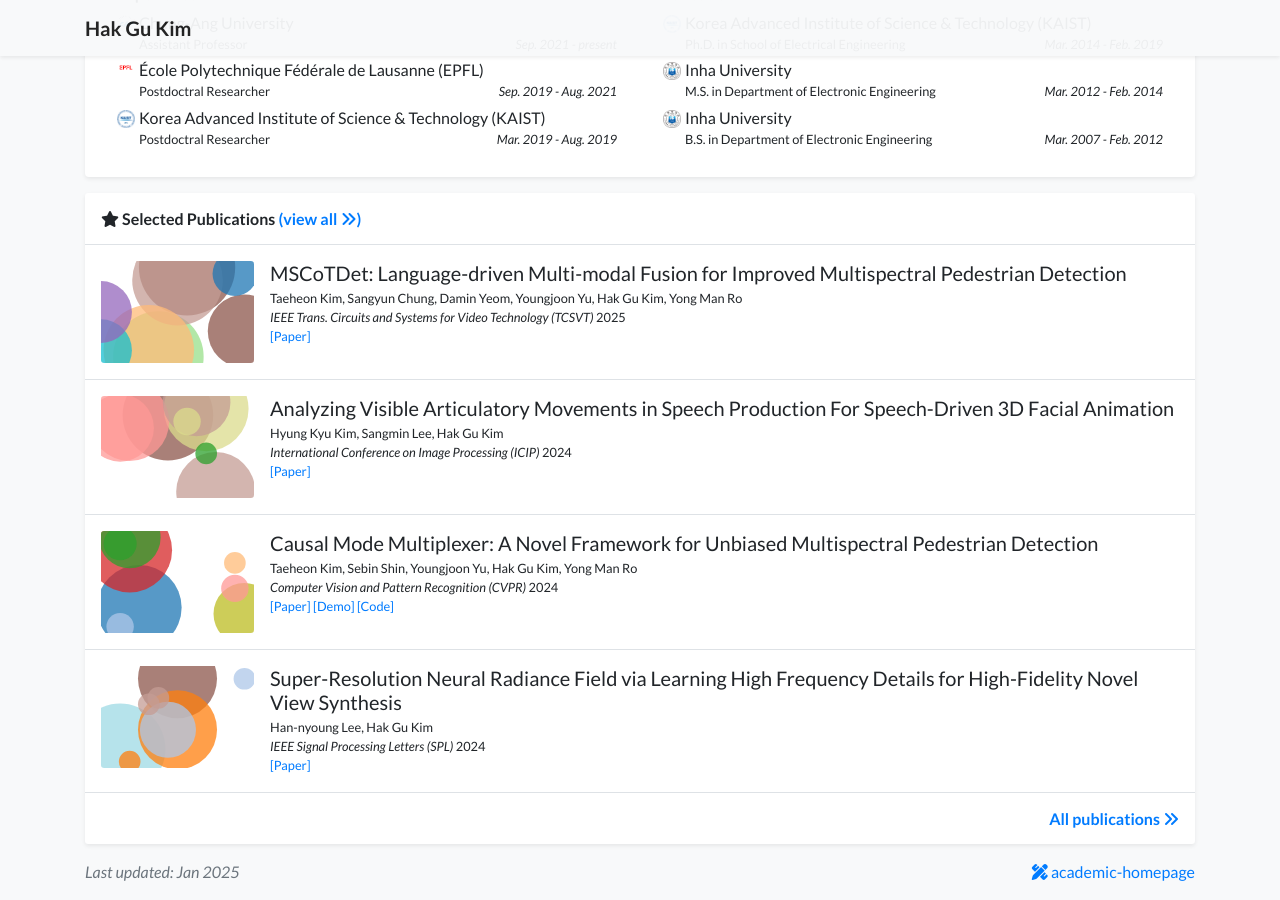
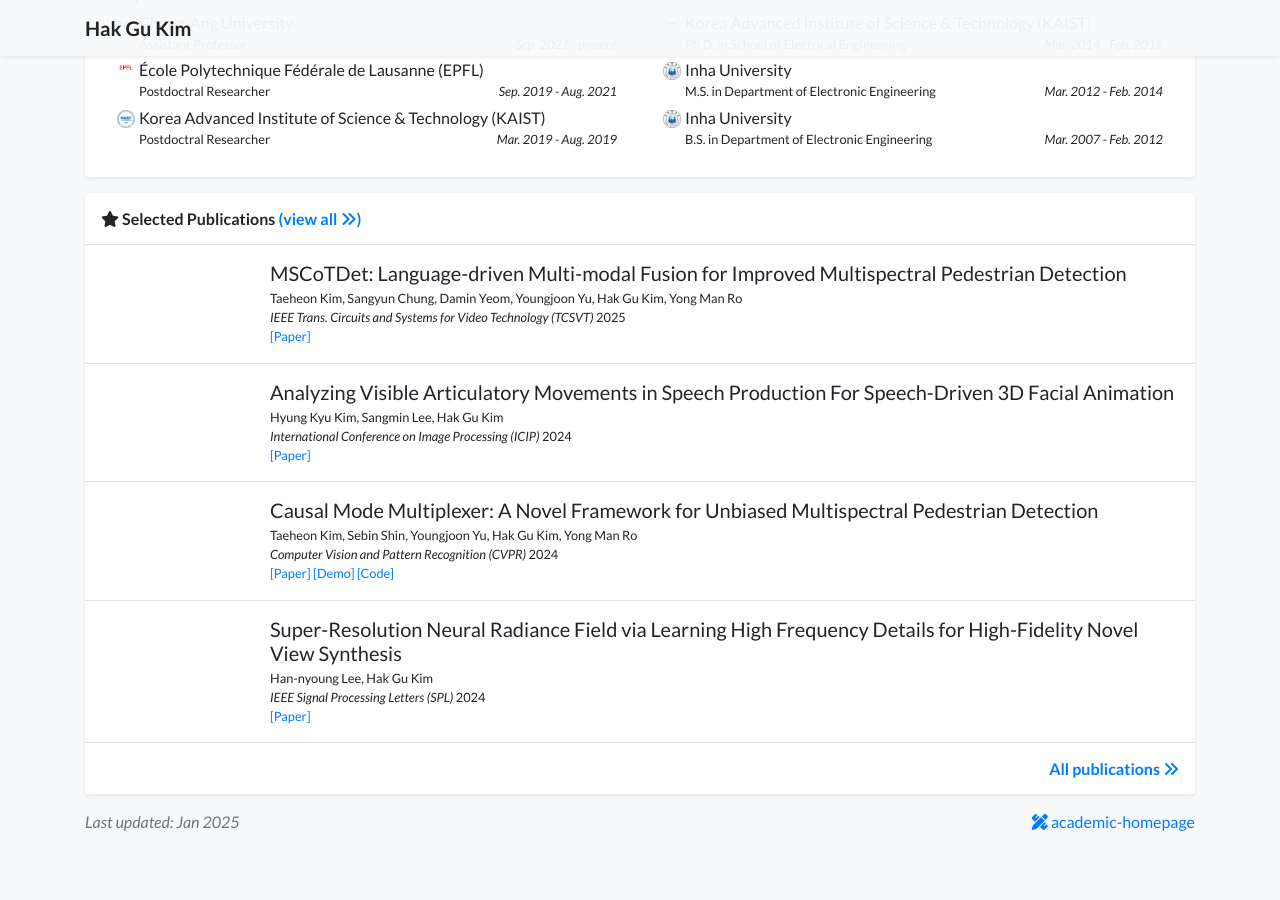
Before and after one commit to hgkimcau/hgkimcau.github.io, a Jekyll site: the page built from index.html, in a window 1280 px wide and 900 px high, scrolled down 753 px. Built offline with Jekyll 4.4.1, drawn with Linux system fonts in a browser that asks for light colours; nearby versions of some CDN libraries; a style sheet for code colours, icons or effects is not loaded; after the commit the page ends 1603 px from its top, so only the background shows below that.

Commit message:
Update publication_item.html

```diff
--- a/_includes/widgets/publication_item.html
+++ b/_includes/widgets/publication_item.html
@@ -2,11 +2,11 @@
 <div class="d-none d-md-block">
     <div class="row no-gutters {% unless include.hide_bottom_border %}border-bottom{% endunless %} border-gray">
         <div class="col-md-3 col-xl-2 mb-md-0 p-md-3">
-            {%- if item.cover -%}
+            <!-- {%- if item.cover -%}
             <img data-src="{{ item.cover | relative_url }}" alt="{{ item.title }}" class="lazy w-100 rounded-sm" src="{{ '/assets/images/empty_300x200.png' | relative_url }}">
             {%- else -%}
             <svg class="bubble-visual-hash lazy w-100 rounded-sm" data-bubble-visual-hash="{{ item.id }}" viewBox="0 0 300 200"></svg>
-            {%- endif -%}
+            {%- endif -%} -->
         </div>
         <div class="col-md-9 col-xl-10 p-3 pl-md-0">
             <h5 class="mt-0 mb-1 font-weight-normal">{{ item.title }}</h5>
```
